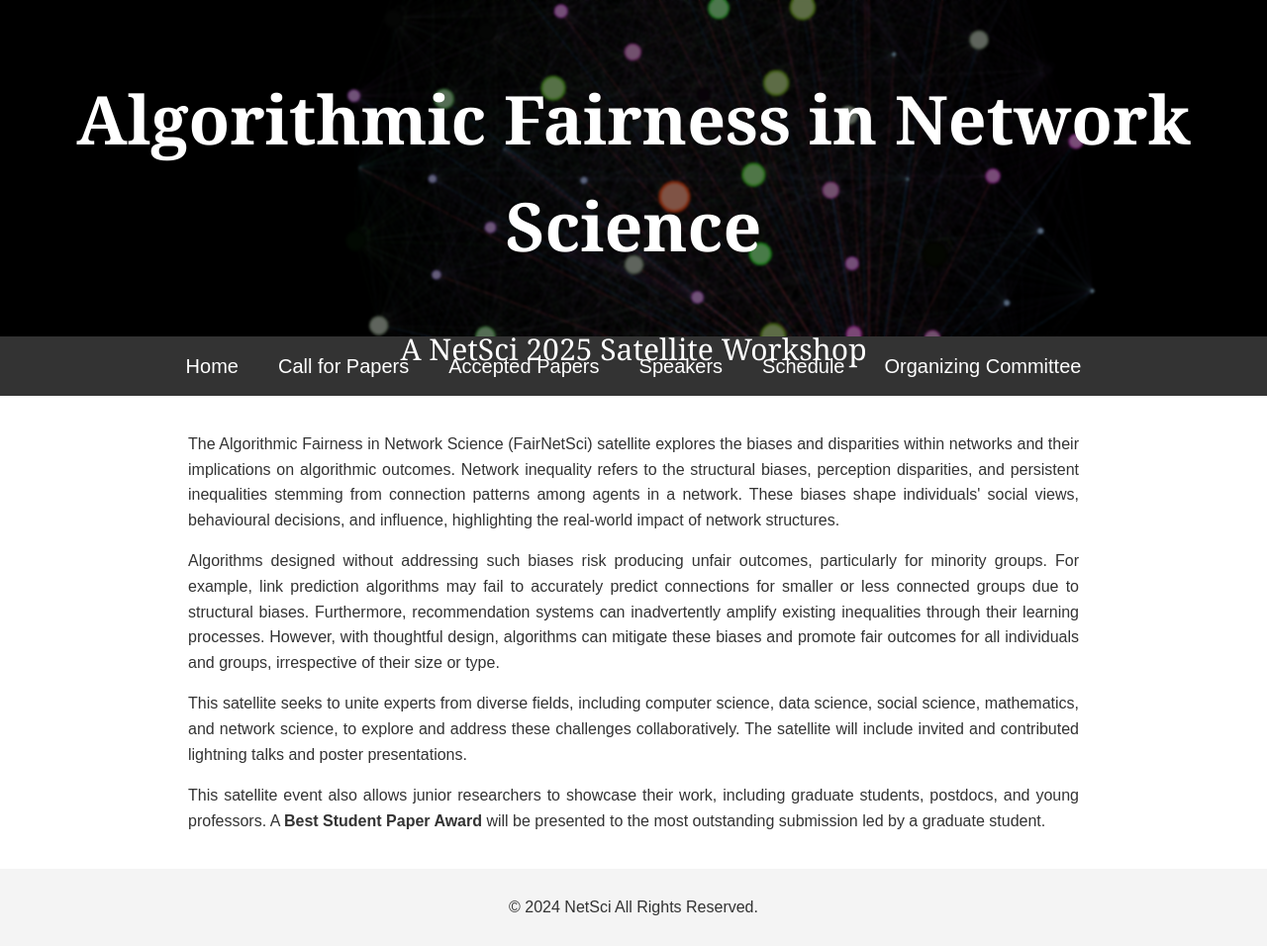
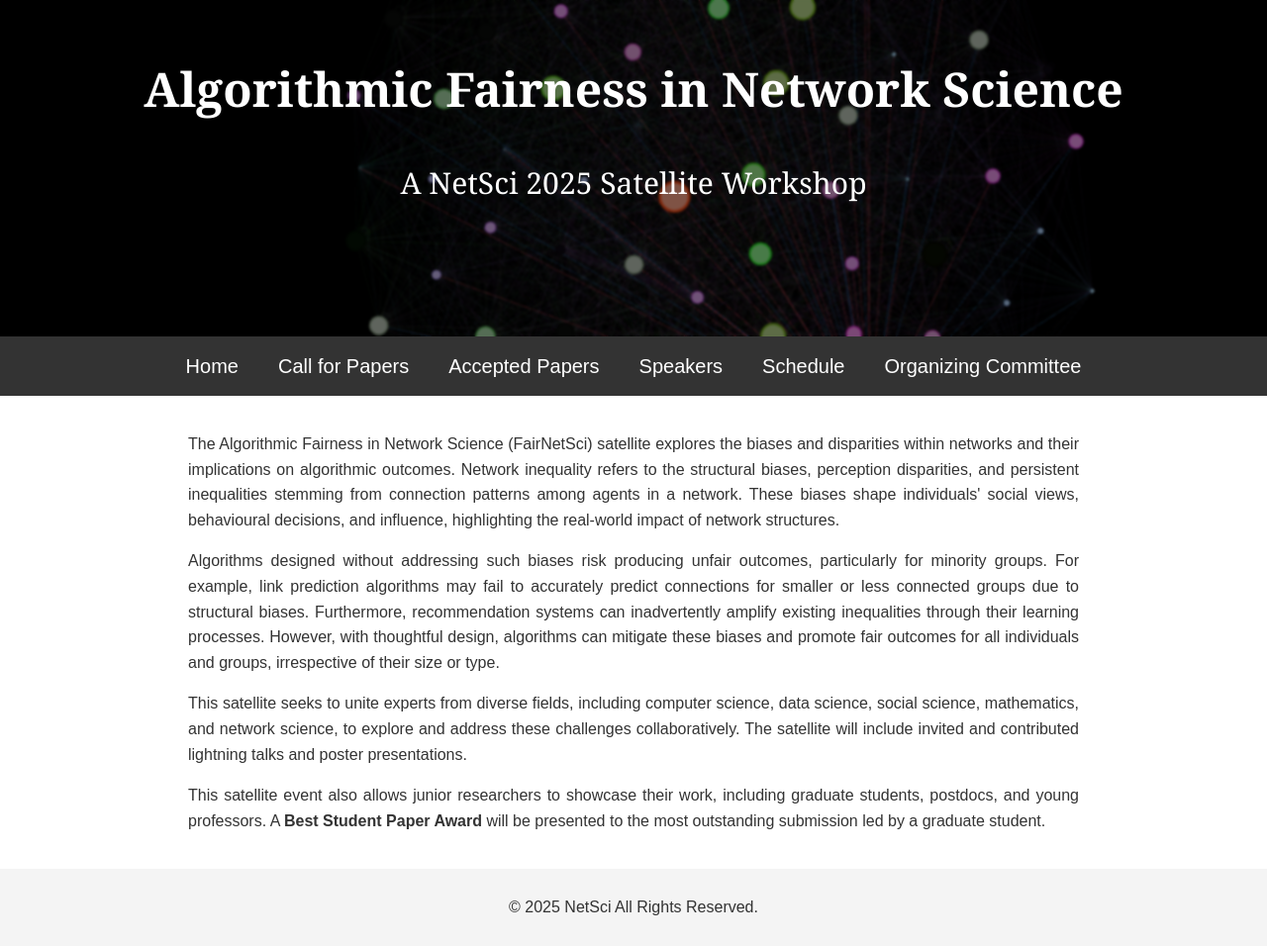
Before and after one commit to Kirtidev901M/SatelliteConference, a plain HTML site: page index.html in a window 1280 px wide. Shown: the whole page at 99% size. Drawn offline with Linux system fonts and the light colour scheme.

Commit message:
Update index.html

```diff
--- a/index.html
+++ b/index.html
@@ -37,7 +37,7 @@
             position: relative;
             z-index: 1;
             color: white;
-			font-size: 68px;
+			font-size: 48px;
             font-family: 'Georgia', serif;
         }
 		header h2 {
@@ -135,7 +135,7 @@
 
 
     <footer>
-        <p>© 2024 NetSci All Rights Reserved.</p>
+        <p>© 2025 NetSci All Rights Reserved.</p>
     </footer>
 </body>
 </html>
```
